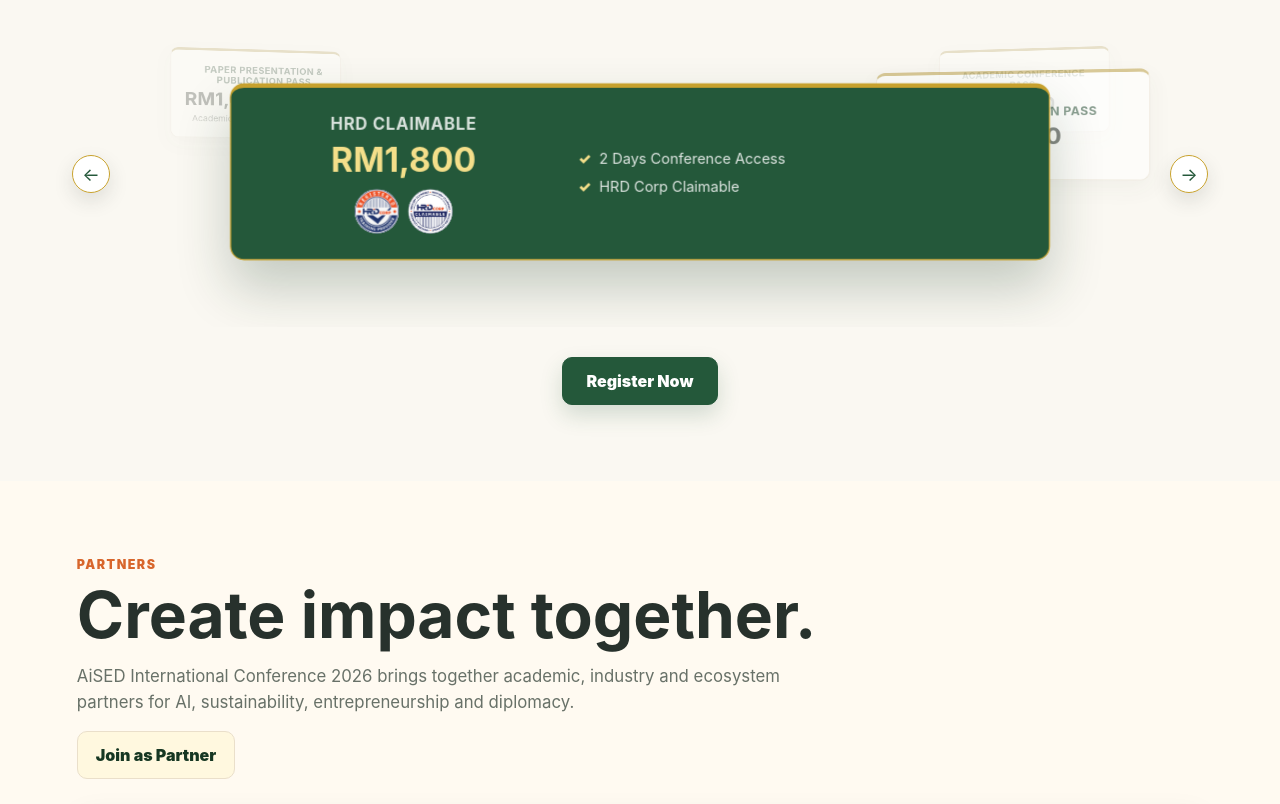
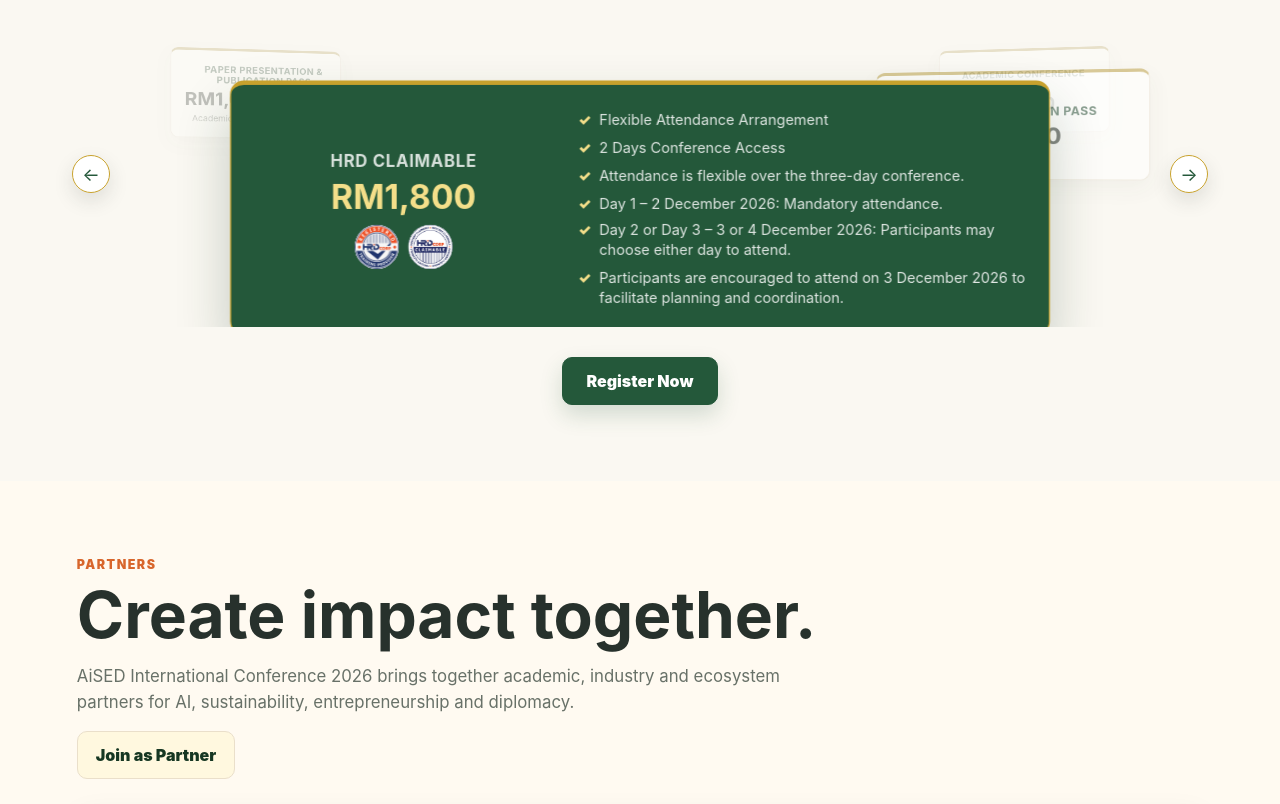
Before and after one commit to Aisedconference/AisedConference, a website: page home/index.html in a window 1280 px wide. Shown: the part 3404-4208 px from the top of the page. Drawn offline with Linux system fonts and the light colour scheme.

Commit message:
Add flexible attendance guidance to HRD pass

```diff
--- a/home/index.html
+++ b/home/index.html
@@ -157,8 +157,12 @@
               </div>
             </div>
             <ul class="registration-benefit-list" aria-label="Conference participation benefits">
+                <li>Flexible Attendance Arrangement</li>
                 <li>2 Days Conference Access</li>
-                <li>HRD Corp Claimable</li>
+                <li>Attendance is flexible over the three-day conference.</li>
+                <li>Day 1 – 2 December 2026: Mandatory attendance.</li>
+                <li>Day 2 or Day 3 – 3 or 4 December 2026: Participants may choose either day to attend.</li>
+                <li>Participants are encouraged to attend on 3 December 2026 to facilitate planning and coordination.</li>
               </ul>
             </article>
             <article class="registration-fee-card" data-registration-type="General Admission" data-benefit-key="general" tabindex="0">
@@ -285,8 +289,12 @@
 
       const benefitsByType = {
         hrdc: [
+          'Flexible Attendance Arrangement',
           '2 Days Conference Access',
-          'HRD Corp Claimable'
+          'Attendance is flexible over the three-day conference.',
+          'Day 1 – 2 December 2026: Mandatory attendance.',
+          'Day 2 or Day 3 – 3 or 4 December 2026: Participants may choose either day to attend.',
+          'Participants are encouraged to attend on 3 December 2026 to facilitate planning and coordination.'
         ],
         general: [
           '3 Days Conference Pass',
```
Also changed, not shown: tests/registration-pricing-lazy-susan.test.mjs (+1 -1 lines).
